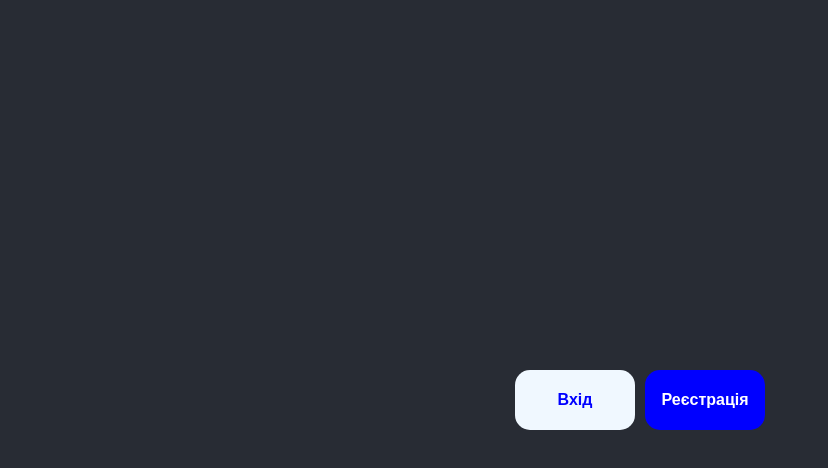
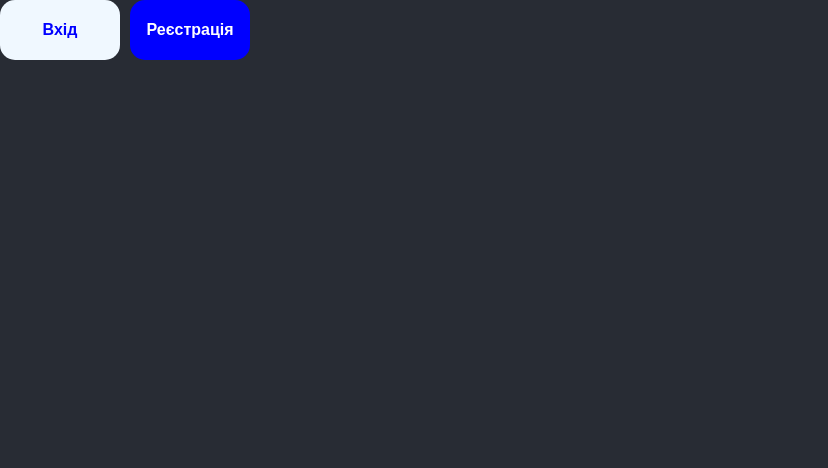
Before and after one commit to klima3775/Budget-Buddy, a React (Create React App) app in the folder frontend/: page / in a window 1280 px wide. Shown: the top 468 px of the page, without its empty margins (0-828 px from the left). Built offline with nearby package versions, Linux system fonts and the light colour scheme.

Commit message:
Refactor authentication flow in App component; introduce AuthButtons for login/register actions and conditionally render CardBlock upon authentication

```diff
--- a/frontend/src/App.css
+++ b/frontend/src/App.css
@@ -1,42 +1,3 @@
 .App {
-  display: flex;
-  justify-content: center;
-  align-items: center;
   height: 100vh;
 }
-
-.app__button-container {
-  display: flex;
-  gap: 10px;
-}
-
-.app__button {
-  width: 120px;
-  height: 60px;
-  font-size: 16px;
-  font-weight: bold;
-  border: none;
-  cursor: pointer;
-  border-radius: 15px;
-  transition: background-color 0.3s, color 0.3s;
-}
-
-.app__button--login {
-  background-color: #f0f8ff;
-  color: #00f;
-}
-
-.app__button--login:hover {
-  background-color: #cce0ff;
-  color: #00f;
-}
-
-.app__button--register {
-  background-color: #00f;
-  color: #fff;
-}
-
-.app__button--register:hover {
-  background-color: #0000aa;
-  color: #fff;
-}
--- a/frontend/src/App.tsx
+++ b/frontend/src/App.tsx
@@ -1,12 +1,16 @@
 import { useState } from "react";
 import "./App.css";
 import FormRegLog from "./Components/FormRefLog/FormRegLog";
+import CardBlock from "./pages/CardBlock/CardBlock";
+import AuthButtons from "./Components/AuthBtn/AuthBtn";
 
 function App() {
   const [isLogin, setIsLogin] = useState<boolean | null>(null);
+  const [isAuthenticated, setIsAuthenticated] = useState<boolean>(false);
 
   const handleSubmit = (data: any) => {
     console.log(`${isLogin ? "Login" : "Registration"} successful:`, data);
+    setIsAuthenticated(true);
     setIsLogin(null); // Reset to initial state after submission
   };
 
@@ -16,21 +20,16 @@ function App() {
 
   return (
     <div className="App">
+      <div className="App">
+        {isAuthenticated ? (
+          <CardBlock />
+        ) : (
+          <>
             {isLogin === null ? (
-        <div className="app__button-container">
-          <button
-            className="app__button app__button--login"
-            onClick={() => setIsLogin(true)}
-          >
-            Вхід
-          </button>
-          <button
-            className="app__button app__button--register"
-            onClick={() => setIsLogin(false)}
-          >
-            Реєстрація
-          </button>
-        </div>
+              <AuthButtons
+                onLoginClick={() => setIsLogin(true)}
+                onRegisterClick={() => setIsLogin(false)}
+              />
             ) : (
               <FormRegLog
                 onSubmit={handleSubmit}
@@ -38,6 +37,9 @@ function App() {
                 isLogin={isLogin}
               />
             )}
+          </>
+        )}
+      </div>
     </div>
   );
 }
--- /dev/null
+++ b/frontend/src/Components/AuthBtn/AuthBtn.scss
@@ -0,0 +1,35 @@
+.app__button-container {
+  display: flex;
+  gap: 10px;
+}
+
+.app__button {
+  width: 120px;
+  height: 60px;
+  font-size: 16px;
+  font-weight: bold;
+  border: none;
+  cursor: pointer;
+  border-radius: 15px;
+  transition: background-color 0.3s, color 0.3s;
+}
+
+.app__button--login {
+  background-color: #f0f8ff;
+  color: #00f;
+}
+
+.app__button--login:hover {
+  background-color: #cce0ff;
+  color: #00f;
+}
+
+.app__button--register {
+  background-color: #00f;
+  color: #fff;
+}
+
+.app__button--register:hover {
+  background-color: #0000aa;
+  color: #fff;
+}
--- /dev/null
+++ b/frontend/src/Components/AuthBtn/AuthBtn.tsx
@@ -0,0 +1,27 @@
+import "./AuthBtn.scss";
+
+interface AuthButtonsProps {
+  onLoginClick: () => void;
+  onRegisterClick: () => void;
+}
+
+const AuthButtons: React.FC<AuthButtonsProps> = ({
+  onLoginClick,
+  onRegisterClick,
+}) => {
+  return (
+    <div className="app__button-container">
+      <button className="app__button app__button--login" onClick={onLoginClick}>
+        Вхід
+      </button>
+      <button
+        className="app__button app__button--register"
+        onClick={onRegisterClick}
+      >
+        Реєстрація
+      </button>
+    </div>
+  );
+};
+
+export default AuthButtons;
--- a/frontend/src/utils/formUtils.ts
+++ b/frontend/src/utils/formUtils.ts
@@ -1,5 +1,5 @@
 const getErrorStyle = (error: boolean) => ({
   borderColor: error ? "red" : "inherit",
-}); // Функция для изменения стиля в зависимости от наличия ошибки винести в отдельный файл
+});
 
-export default getErrorStyle; // Экспорт функции для изменения стиля в зависимости от наличия ошибки
+export default getErrorStyle;
```
Lines whose indentation alone changed are shown as unchanged.
